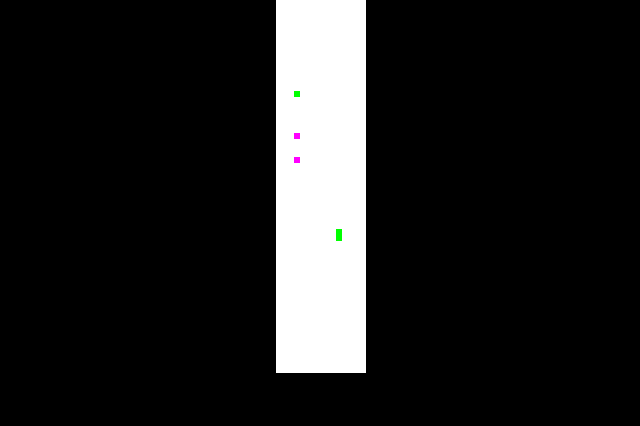
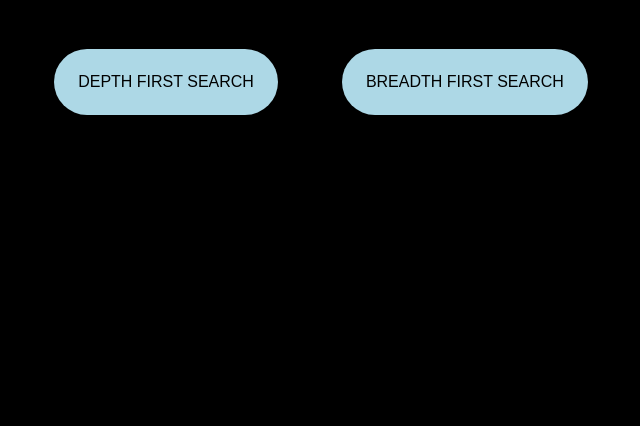
Before and after one commit to grahamcracker1234/search-visualization, a website with bundled scripts: page index.html in a window 1280 px wide. Shown: the part 378-804 px from the top of the page, without its empty margins (319-959 px from the left). Built offline with nearby package versions, Linux system fonts and the light colour scheme; files whose address does not match are found by name.

Commit message:
Added home menu

```diff
--- a/index.html
+++ b/index.html
@@ -5,8 +5,65 @@
 		<title>Search Visualization</title>
 		<meta name="viewport" content="width=device-width, initial-scale=1">
 		<link rel="shortcut icon" href="/favicon.ico">
+		<style>
+			body {
+				margin: 0;
+				overflow: hidden;
+			}
+
+			h1 {
+				color: white;
+				font-family: sans-serif;
+				text-align: center;
+				font-size: 3rem;
+			}
+
+			#home {
+				width: 100%;
+				height: 100vh;
+				display: flex;
+				justify-content: center;
+				align-items: center;
+				flex-direction: column;
+				transition: opacity 200ms ease;
+			}
+
+			#home>div {
+				display: flex;
+				justify-content: center;
+				align-items: center;
+			}
+
+			button {
+				margin: 2rem;
+				background: lightblue;
+				border: none;
+				padding: 1.5rem;
+				border-radius: 99999rem;
+				color: black;
+				font-size: 1rem;
+				text-transform: uppercase;
+				transition: all 200ms ease;
+			}
+
+			button:hover {
+				filter: brightness(1.2);
+				cursor: pointer;
+			}
+
+			button:active {
+				transform: scale(1.1);
+			}
+		</style>
 	</head>
-	<body style="margin: 0; overflow: hidden;">
+	<body>
+		<div id="home">
+			<h1>Search Visualization</h1>
+			<div>
+				<button id="dfs">Depth First Search</button>
+				<button id="bfs">Breadth First Search</button>
+			</div>
+		</div>
 		<script src="/main.js" type="module"></script>
 	</body>
 </html>
--- a/main.js
+++ b/main.js
@@ -5,25 +5,34 @@ import { wait } from "./util.js";
 // eslint-disable-next-line no-unused-vars
 import { depthFirstSearch as dfs, breadthFirstSearch as bfs } from "./search.js";
 
+const start = async (canvas, search) => {
+	document.querySelector("#home").style.opacity = 0;
+
+	document.body.appendChild(canvas);
+	const grid = await generate("layouts/1");
+	draw(canvas, grid);
+
+	canvas.style.opacity = 1;
+	await wait(2000);
+
+	search(grid, canvas);
+};
+
 (async () => {
 	const canvas = Canvas();
 	const context = canvas.getContext("2d");
 
 	canvas.style.opacity = 0;
 	canvas.style.transition = "opacity 1s ease-in";
+	canvas.style.position = "absolute";
+	canvas.style.top = 0;
+	canvas.style.bottom = 0;
 
 	const black = "#000";
 	context.fillStyle = black;
 	context.fillRect(-canvas.width / 2, -canvas.height / 2, canvas.width, canvas.height);
 	document.body.style.background = black;
 
-	document.body.appendChild(canvas);
-	const grid = await generate("layouts/2");
-	draw(canvas, grid);
-
-	canvas.style.opacity = 1;
-
-	await wait(2000);
-
-	bfs(grid, canvas);
+	document.querySelector("#dfs").addEventListener("click", () => start(canvas, dfs));
+	document.querySelector("#bfs").addEventListener("click", () => start(canvas, bfs));
 })();
--- a/util.js
+++ b/util.js
@@ -1,9 +1,5 @@
 const wait = (millis) => {
-	return new Promise(resolve => {
-		setTimeout(() => {
-			resolve();
-		}, millis);
-	});
+	return new Promise(resolve => setTimeout(resolve, millis));
 };
 
 const equal = (obj1, obj2) => obj1[0] === obj2[0] && obj1[1] === obj2[1];
```
Also changed, not shown: 1 other file.
